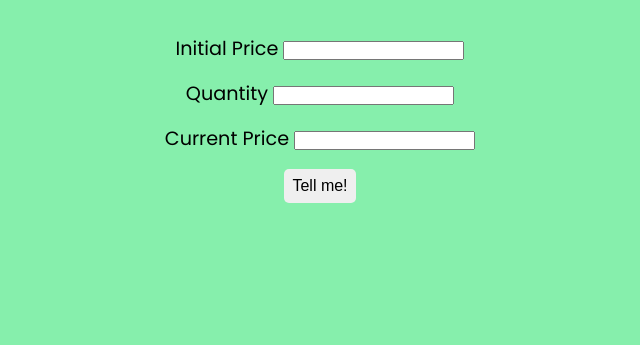
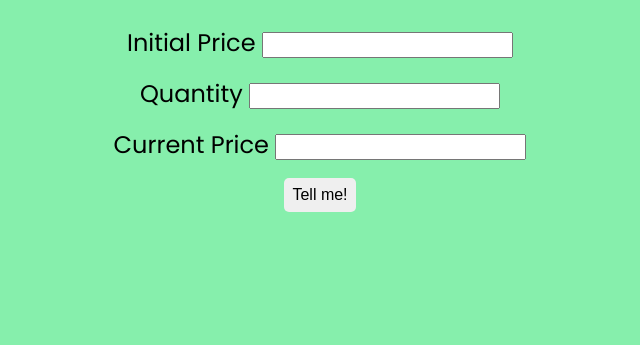
Before and after one commit to Krishna-anhsirk/stock-purchase-profit-or-loss, a plain HTML site: page index.html in a window 1280 px wide. Shown: the part 354-699 px from the top of the page, without its empty margins (320-960 px from the left). Drawn offline with Linux system fonts and the light colour scheme.

Commit message:
css input size

```diff
--- a/style.css
+++ b/style.css
@@ -27,6 +27,10 @@ main {
 label {
   display: block;
   padding-bottom: 1rem;
+  font-size: 1.5rem;
+}
+
+input {
   font-size: 1.2rem;
 }
 
```
